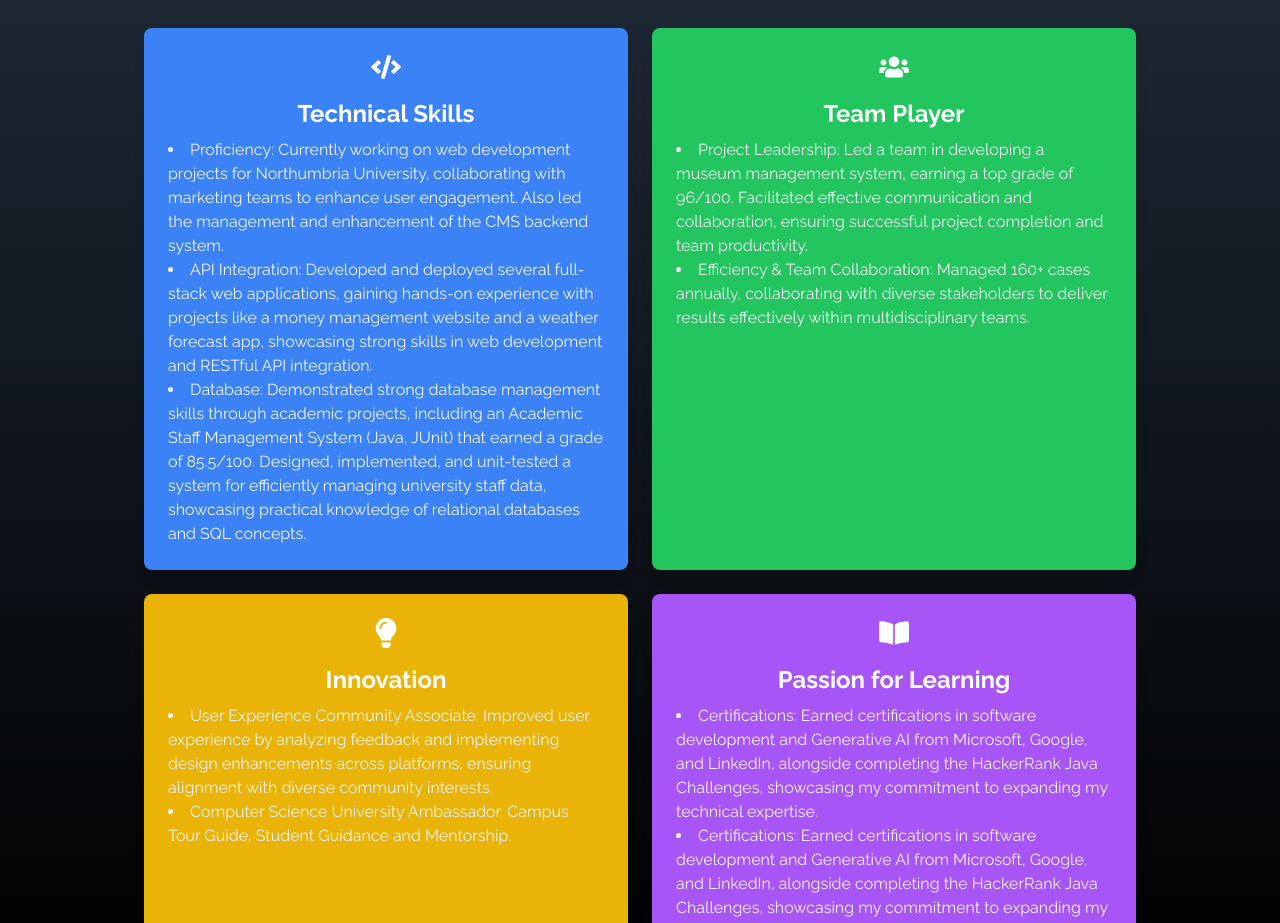
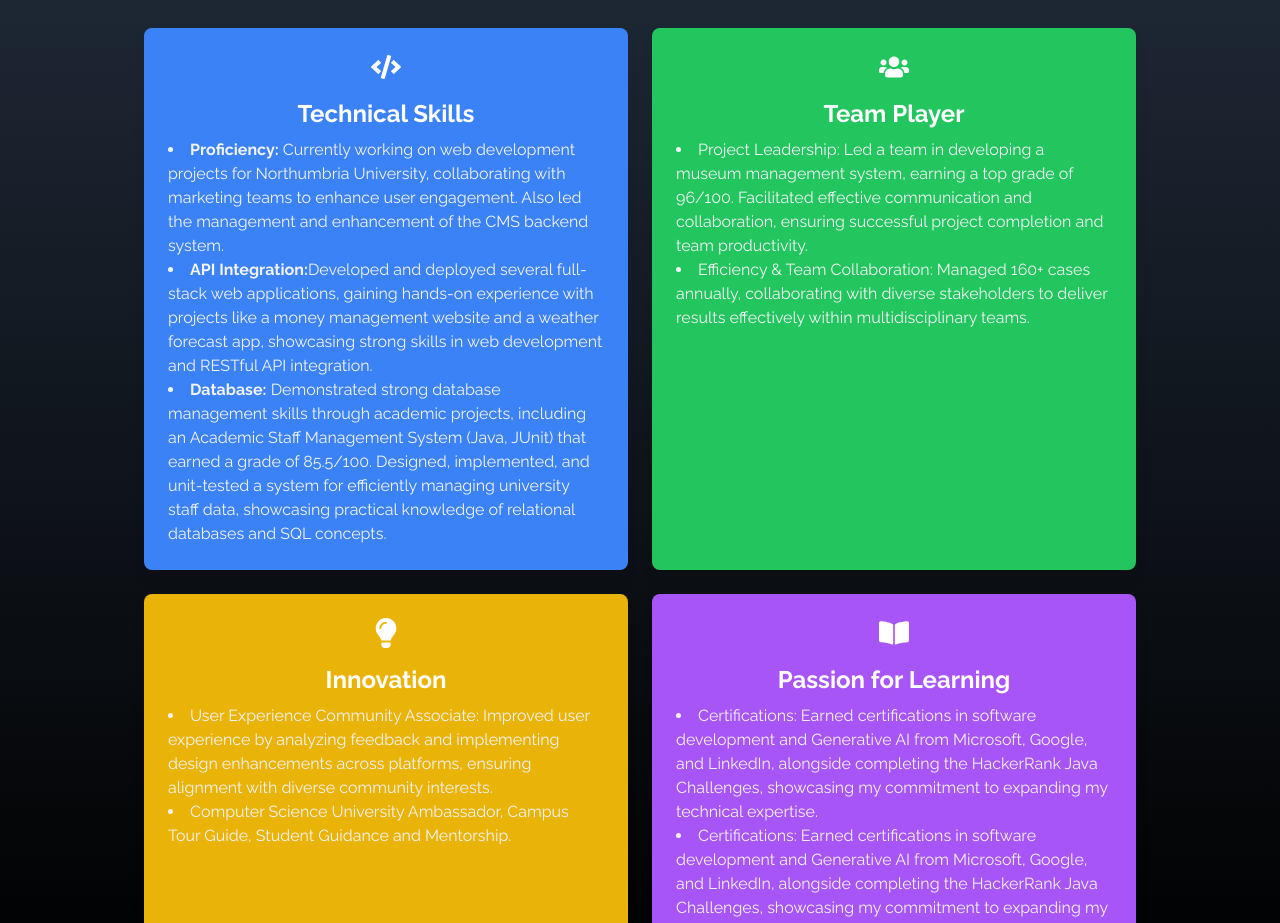
Before and after one commit to AmyLiang94/CV_Website, a React (Create React App) app: page / in a window 1280 px wide. Shown: the part 860-1783 px from the top of the page. Built offline with nearby package versions, Linux system fonts and the light colour scheme; a web font is replaced by a local one.

Commit message:
tech skills description area

```diff
--- a/src/components/About.jsx
+++ b/src/components/About.jsx
@@ -6,9 +6,9 @@ const About = () => {
     {
       title: 'Technical Skills',
       description: [
-        'Proficiency: Currently working on web development projects for Northumbria University, collaborating with marketing teams to enhance user engagement. Also led the management and enhancement of the CMS backend system.',
-        'API Integration: Developed and deployed several full-stack web applications, gaining hands-on experience with projects like a money management website and a weather forecast app, showcasing strong skills in web development and RESTful API integration.',
-        'Database: Demonstrated strong database management skills through academic projects, including an Academic Staff Management System (Java, JUnit) that earned a grade of 85.5/100. Designed, implemented, and unit-tested a system for efficiently managing university staff data, showcasing practical knowledge of relational databases and SQL concepts.',
+        <span> <strong>Proficiency:</strong> Currently working on web development projects for Northumbria University, collaborating with marketing teams to enhance user engagement. Also led the management and enhancement of the CMS backend system.</span>,
+        <span> <strong>API Integration:</strong>Developed and deployed several full-stack web applications, gaining hands-on experience with projects like a money management website and a weather forecast app, showcasing strong skills in web development and RESTful API integration.</span>,
+        <span> <strong>Database:</strong> Demonstrated strong database management skills through academic projects, including an Academic Staff Management System (Java, JUnit) that earned a grade of 85.5/100. Designed, implemented, and unit-tested a system for efficiently managing university staff data, showcasing practical knowledge of relational databases and SQL concepts.</span>,
       ],
       bgColor: 'bg-blue-500',
       icon: <FaCode size={30} className="text-white" />,
```
